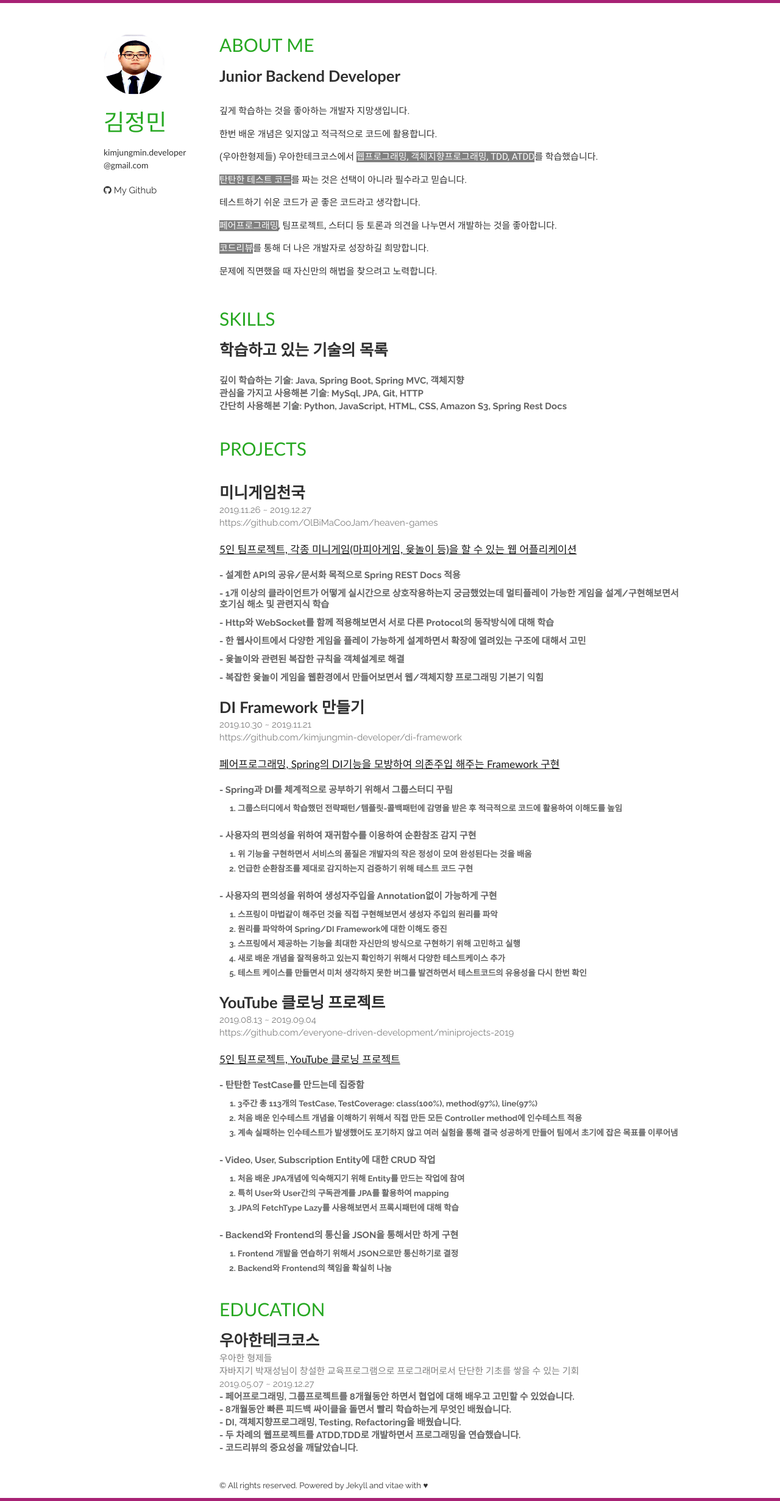
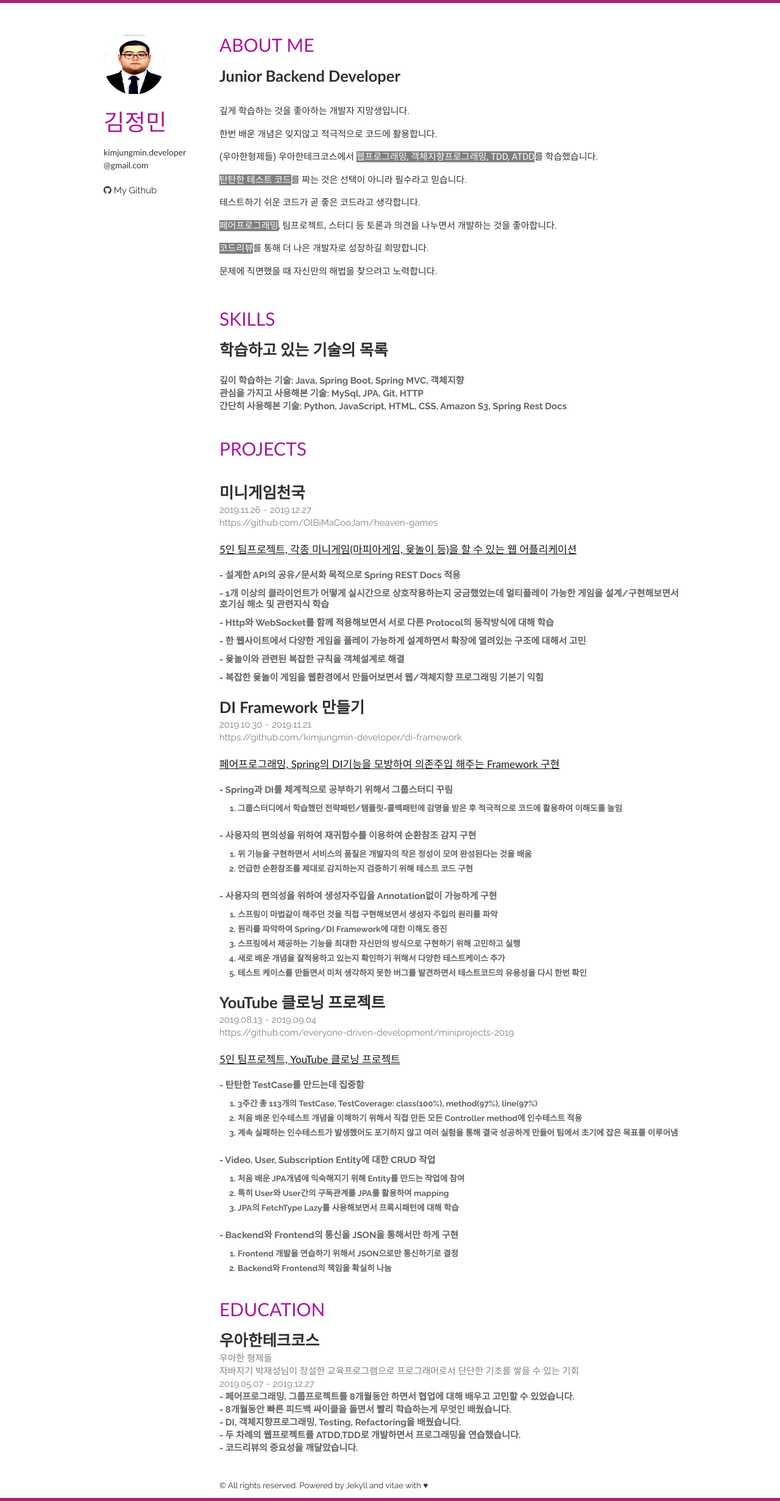
Before and after one commit to kimjungmin-developer/resume, a Jekyll site: the page built from index.html, in a window 1280 px wide. Shown: the whole page at 61% size. Built offline with Jekyll 4.4.1, drawn with Linux system fonts in a browser that asks for light colours; nearby versions of some CDN libraries; the list of posts is cut into pages by our own code.

Commit message:
change color

```diff
--- a/static/css/layout.css
+++ b/static/css/layout.css
@@ -50,7 +50,7 @@ p, address {
 }
 
 header > h1, section > h1 {
-    color: #27A822;
+    color: rgb(173, 24, 148);
 }
 
 header > h1 {
```
